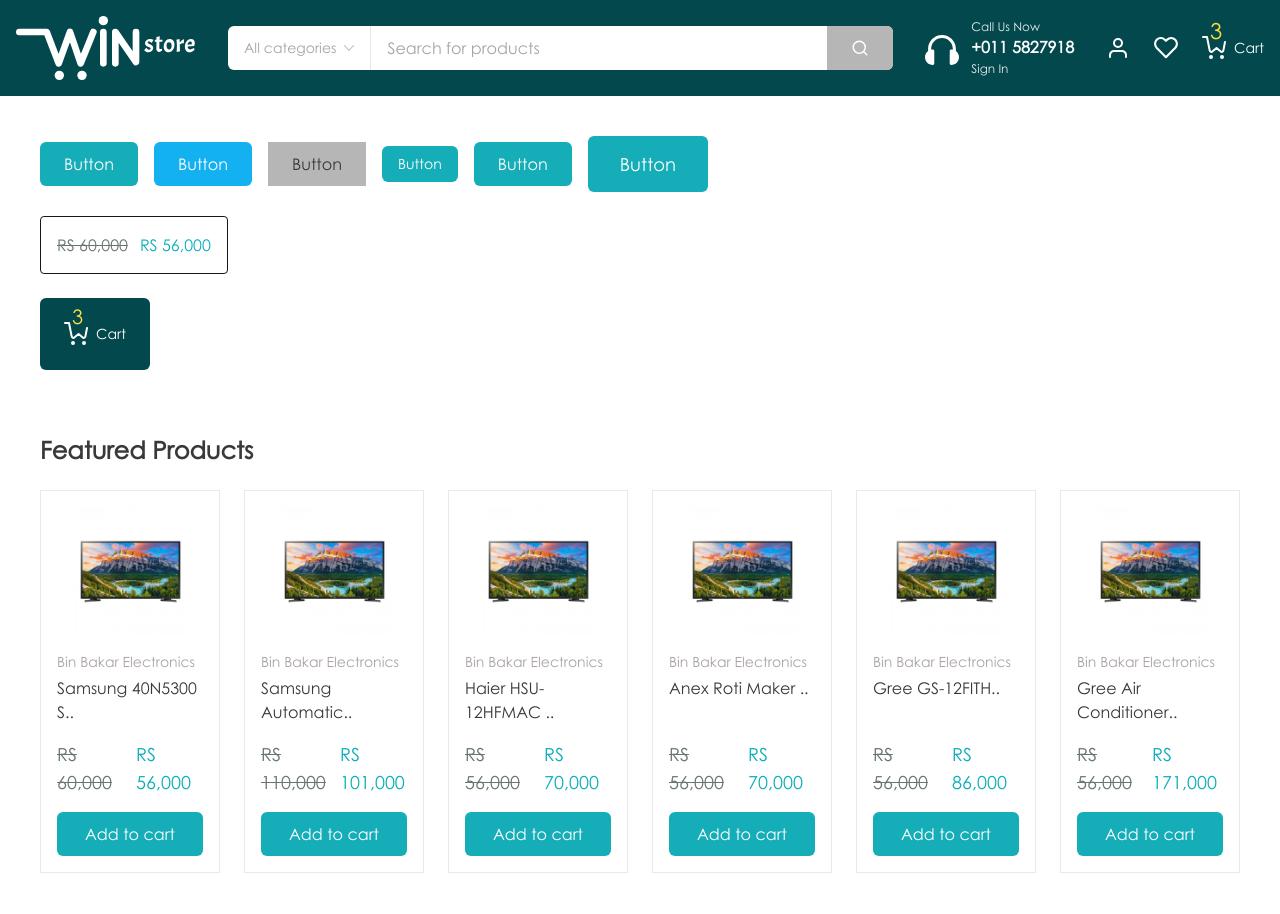
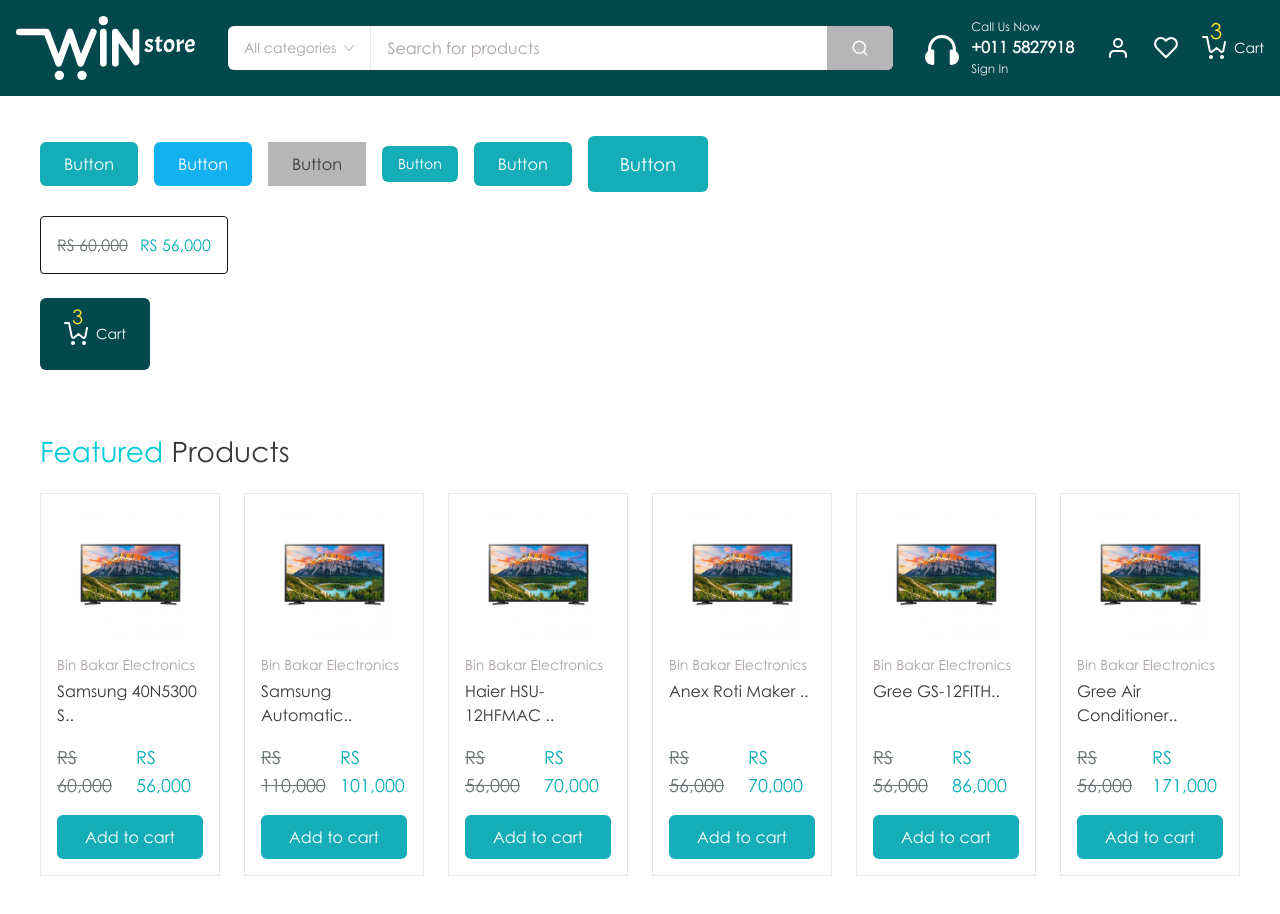
Before and after one commit to sazzad4677/mm-assessment-client, a Next.js app: page / in a window 1280 px wide. Built offline with nearby package versions, Linux system fonts and the light colour scheme.

Commit message:
feat(component):  SectionTitle component

```diff
--- a/src/app/page.tsx
+++ b/src/app/page.tsx
@@ -3,6 +3,7 @@
 import IconButtonBadge from '@/components/ui/IconButtonBadge';
 import Image from 'next/image';
 import ProductCard from '@/components/ui/ProductCard';
+import SectionTitle from '@/components/ui/SectionTitle';
 
 export default function Home() {
   return (
@@ -35,11 +36,13 @@
           count={3}
         />
       </div>
+
       <div className="w-full max-w-[1400px] mx-auto mt-10">
-        <h2 className="text-2xl font-bold mb-6 text-footer font-sans">
-          Featured Products
-        </h2>
-        {/* Responsive grid matching the 6-column design from the reference image */}
+        <SectionTitle
+          highlightWord="Featured"
+          mainText="Products"
+          className="mb-6"
+        />
         <div className="grid grid-cols-2 lg:grid-cols-4 xl:grid-cols-6 gap-6">
           <ProductCard
             image="/demo-images/demo-tv.jpg"
--- a/src/components/ui/Button.tsx
+++ b/src/components/ui/Button.tsx
@@ -1,4 +1,4 @@
-import React, { ButtonHTMLAttributes, ReactNode } from 'react';
+import { ButtonHTMLAttributes, ReactNode } from 'react';
 
 type ButtonVariant = 'primary' | 'secondary' | 'gray';
 type ButtonSize = 'sm' | 'md' | 'lg';
--- /dev/null
+++ b/src/components/ui/SectionTitle.tsx
@@ -0,0 +1,23 @@
+export interface SectionTitleProps {
+  /** primary accent color */
+  highlightWord: string;
+  /** the title text */
+  mainText: string;
+  /** allow overriding */
+  className?: string;
+}
+
+export default function SectionTitle({
+  highlightWord,
+  mainText,
+  className = '',
+}: SectionTitleProps) {
+  return (
+    <h2
+      className={`font-sans text-[28px] font-normal text-footer leading-tight ${className}`}
+    >
+      <span className="text-accent-primary">{highlightWord}</span>
+      <span className="ml-[0.3em]">{mainText}</span>
+    </h2>
+  );
+}
```
Also changed, not shown: public/demo-images/category-demo-2.png (added), public/demo-images/category-demo.png (added).
